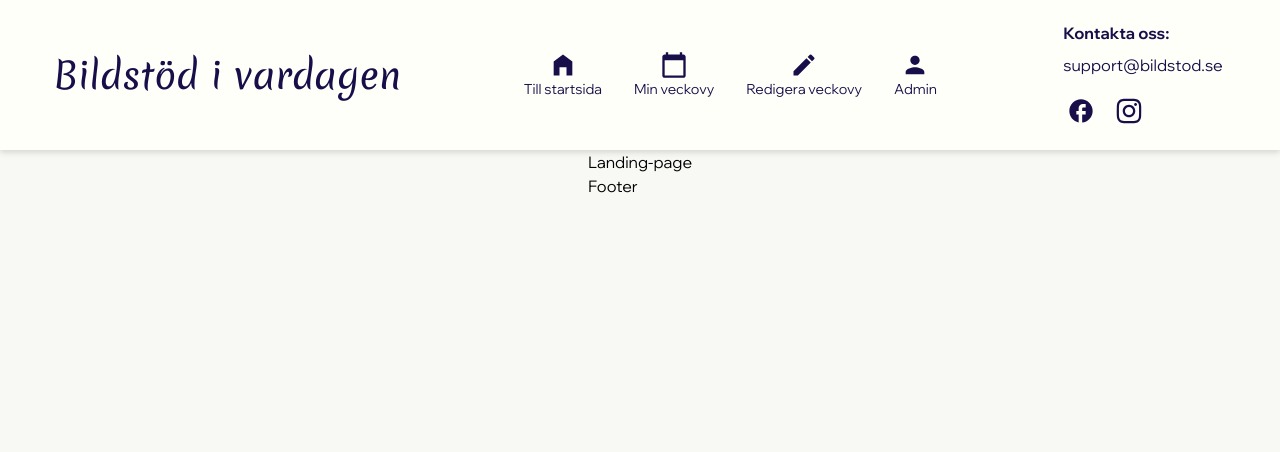
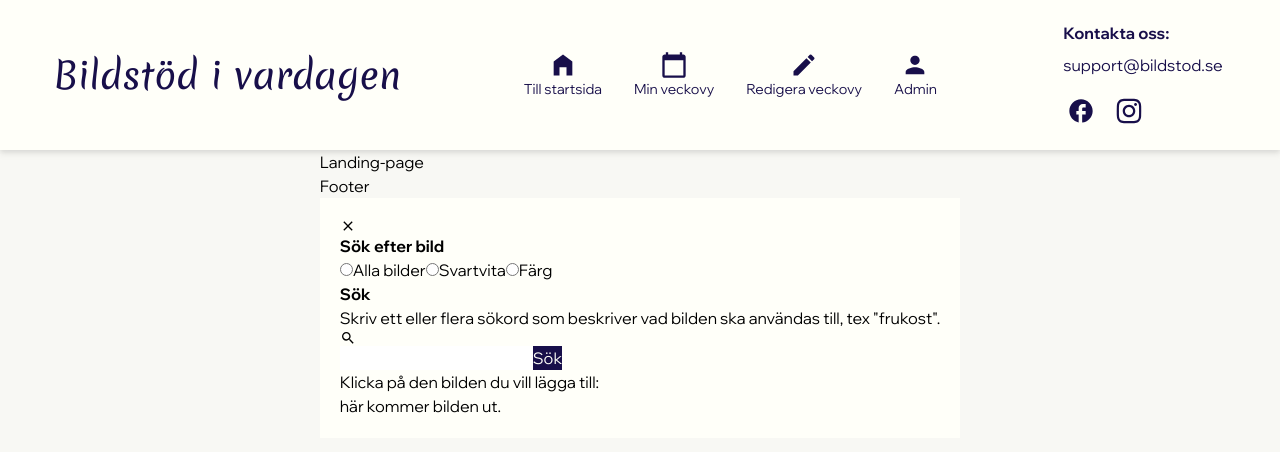
Before and after one commit to QueAnkan/graduation-project, a React (Vite) app: page / in a window 1280 px wide. Shown: the top 452 px of the page. Built offline with nearby package versions, Linux system fonts and the light colour scheme.

Commit message:
added searchoverlay into root and started the structure on searchoverlay

```diff
--- /dev/null
+++ b/src/components/SearchOverlay.jsx
@@ -0,0 +1,55 @@
+import {useState} from "react"
+import { MdOutlineClose, MdSearch } from "react-icons/md";
+
+const SearchOverlay = ({isOpen, onClose}) => {
+	const [selectedOption, setSelectedOption] = useState('true')
+
+	return (
+		<div className="p-5 bg-white grid">
+			<MdOutlineClose/>
+			<h1 className="font-bold">Sök efter bild</h1>
+			<div className="">
+				<label>
+					<input
+						type="radio"
+						value="all"
+						checked={selectedOption === 'all'}
+						onChange={() => setSelectedOption('all')}
+						/>
+						Alla bilder
+				</label>
+				<label>
+					<input
+						type="radio"
+						value="bw"
+						checked={selectedOption === 'bw'}
+						onChange={() => setSelectedOption('bw')}
+						/>
+						Svartvita
+				</label>
+				<label>
+					<input
+						type="radio"
+						value="color"
+						checked={selectedOption === 'color'}
+						onChange={() => setSelectedOption('color')}
+						/>
+						Färg
+				</label>
+			</div>
+			<div>
+				<h3 className="font-bold">Sök</h3>
+				<p>Skriv ett eller flera sökord som beskriver vad bilden ska användas till, tex "frukost". </p>
+				<MdSearch/>
+				<input type="text border-lightgray"/>
+				<button className="bg-darkblue text-white">Sök</button>
+			</div>
+			<div>
+				<p>Klicka på den bilden du vill lägga till:</p>
+				<div>här kommer bilden ut.</div>
+			</div>
+		</div>
+	)
+}
+
+export default SearchOverlay
--- a/src/routes/Root.jsx
+++ b/src/routes/Root.jsx
@@ -2,6 +2,7 @@ import { Outlet } from "react-router-dom"
 import Header from "../components/Header"
 import Footer from "../components/Footer"
 import Navigation from "../components/Navigation"
+import SearchOverlay from "../components/SearchOverlay"
 import "/src/base.css"
 
 
@@ -14,6 +15,7 @@ const Root = () => {
 		<main className="mt-[150px] mx-auto max-w-5xl h-screen h-svh">
 			<Outlet/>
 			<Footer/>
+			<SearchOverlay/>
 		</main>
 		<Navigation/>
 	</div>
```
